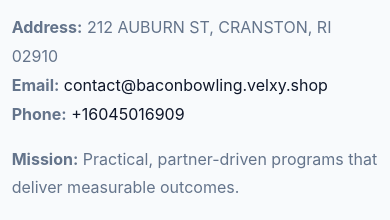
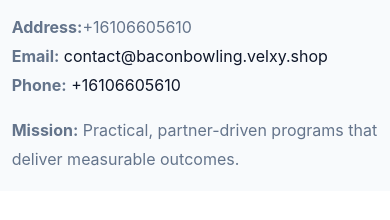
Before and after one commit to thuanbg111/bacon-bowling-company-4867, a plain HTML site: page about.html in a window 390 px wide. Shown: the part 1982-2202 px from the top of the page. After the commit the page ends 2173 px from the top, so only its background shows below. Drawn offline with Linux system fonts and the light colour scheme.

Commit message:
Update phone number to +16106605610 (auto script)

```diff
--- a/about.html
+++ b/about.html
@@ -43,7 +43,7 @@
   <div class="footer-wrap">
     <div class="footer-grid">
       <div class="footer-col"><img src="images/logo.png" style="width:140px;margin-bottom:.4rem" alt=""><div class="small">© <span id="year"></span> Bacon Bowling Company</div><div class="small">501(c)(3) • EIN 001774867</div></div>
-      <div class="footer-col"><div class="small"><strong>Address:</strong> 212 AUBURN ST, CRANSTON, RI 02910</div><div class="small"><strong>Email:</strong> <a href="mailto:contact@baconbowling.velxy.shop">contact@baconbowling.velxy.shop</a></div><div class="small"><strong>Phone:</strong> <a href="tel:+16045016909">+16045016909</a></div></div>
+      <div class="footer-col"><div class="small"><strong>Address:</strong>+16106605610</div><div class="small"><strong>Email:</strong> <a href="mailto:contact@baconbowling.velxy.shop">contact@baconbowling.velxy.shop</a></div><div class="small"><strong>Phone:</strong> <a href="tel:+16106605610">+16106605610</a></div></div>
       <div class="footer-col"><div class="small"><strong>Mission:</strong> Practical, partner-driven programs that deliver measurable outcomes.</div></div>
     </div>
   </div>
```
